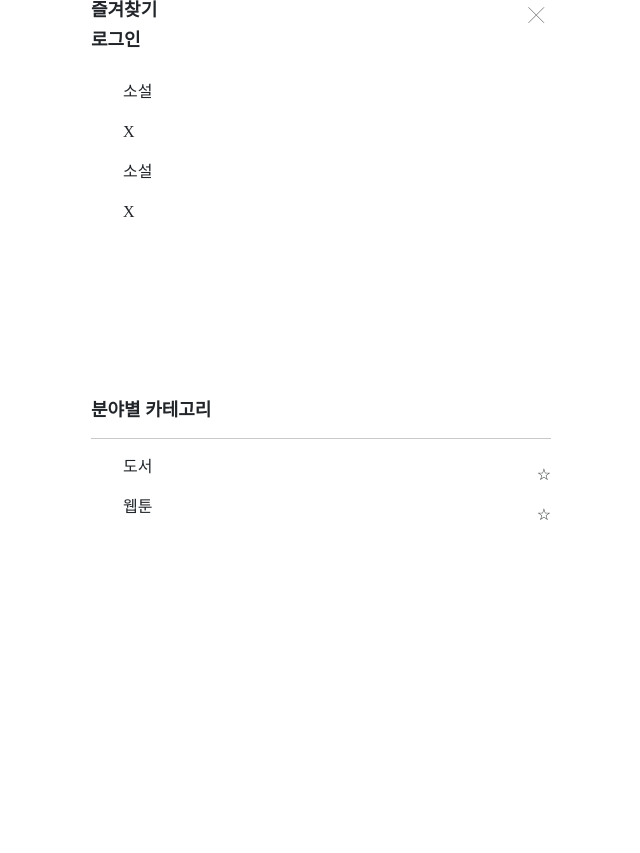
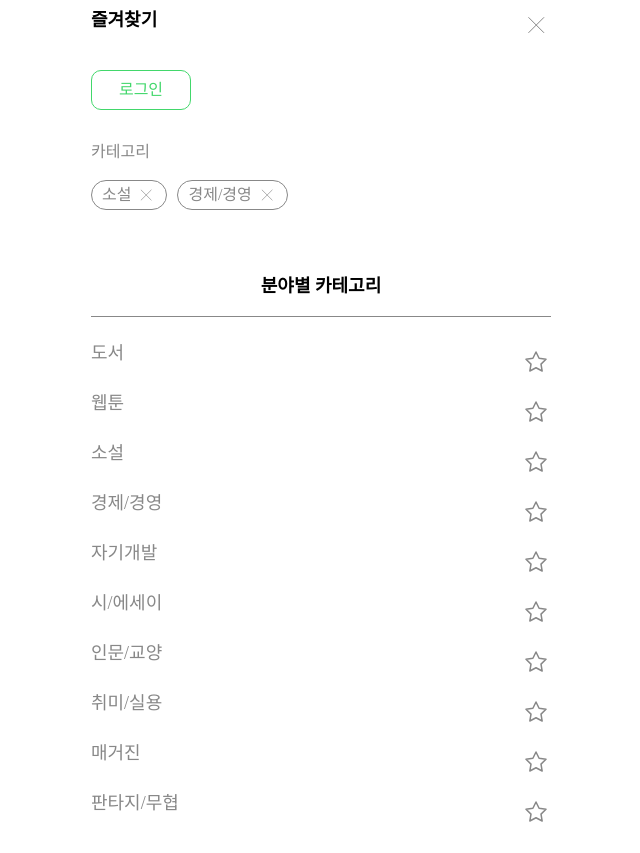
Before and after one commit to suhyang1166/GeulForest, a React (Create React App) app: page /webtoon in a window 1280 px wide. Both pictures are taken after a click on the element 852 px from the left and 25 px from the top of the page. Shown: the whole page, without its empty margins (319-959 px from the left). Before the commit the page ends 800 px from the top, so only its background shows below. Built offline with nearby package versions, Linux system fonts and the light colour scheme; no server answers.

Commit message:
feat: SideBar 스타일 완료

```diff
--- a/src/components/Btn/MainBtn.js
+++ b/src/components/Btn/MainBtn.js
@@ -5,12 +5,12 @@ import { Link } from "react-router-dom";
 const MainMenu = styled.div`
     position: absolute;
     top: 60px;
-  left: 20px;
     width: 100%;
     max-width: 500px;
     height: 25px;
     z-index: 11;
     display: flex;
+    padding-left: 20px;
     gap: 15px;
 `;
 
--- a/src/components/Header/SideBar.js
+++ b/src/components/Header/SideBar.js
@@ -1,9 +1,11 @@
-import React, { useState } from "react";
+import React from "react";
 import { styled } from "styled-components";
 import CLOSE from "../../assets/header/close.svg";
+import STAR from "../../assets/header/star.svg";
 
-const Container = styled.div`
-    position: fixed;
+const SlideBarWrap = styled.div`
+    position: absolute;
+    top: 0;
     width: 100%;
     max-width: 500px;
     height: 100%;
@@ -11,7 +13,7 @@ const Container = styled.div`
     flex-direction: column;
     justify-content: flex-start;
     align-items: center;
-    padding: 0 20px;
+    gap: 50px;
     background: #fff;
     z-index: 100;
 `;
@@ -19,79 +21,166 @@ const Container = styled.div`
 const UserWrap = styled.article`
     width: 100%;
     height: 100%;
+    padding: 0 20px;
 `;
 const List = styled.div`
     width: 100%;
+    height: 50px;
     display: flex;
     justify-content: space-between;
     align-items: center;
+    color: #888;
+    p {
+        font-size: 18px;
+    }
 `;
 
 const Title = styled.h1`
     font-size: 18px;
     font-weight: bold;
+    color: #000;
 `;
 
-const CloseBtn = styled.div`
+const Icon = styled.div`
     width: 30px;
     height: 30px;
-    background: url(${CLOSE});
+    background: url(${(props) => props.icon}) center/cover no-repeat;
+    cursor: pointer;
+`;
+const Icon02 = styled.div`
+    width: 20px;
+    height: 20px;
+    background: url(${(props) => props.icon}) center/cover no-repeat;
     cursor: pointer;
 `;
 
 const Log = styled.div`
     width: 140px;
     height: 50px;
+    margin: 20px 0;
 `;
 
-const LoginUser = styled.div``;
+const LoginUser = styled.div`
+    width: 100px;
+    height: 40px;
+    display: flex;
+    justify-content: center;
+    align-items: center;
+    border: 1px solid #42d76b;
+    border-radius: 10px;
+    color: #42d76b;
+    cursor: pointer;
+    transition: all 0.2s;
+    &:hover {
+        color: #fff;
+        background: #42d76b;
+    }
+`;
 
-const Category = styled.article`
+const AddStar = styled.div`
+    color: #888;
+`;
+
+const AddCategory = styled.ul`
     width: 100%;
     height: 100%;
+    display: flex;
+    padding: 0;
+    gap: 10px;
+`;
+
+const AddList = styled.li`
+    width: auto;
+    height: 30px;
+    display: flex;
+    justify-content: center;
+    align-items: center;
+    gap: 5px;
+    padding: 5px 10px;
+    border: 1px solid #888;
+    border-radius: 30px;
+    p {
+        width: auto;
+        height: 30px;
+        line-height: 30px;
+        margin: 0;
+    }
+`;
+const CategoryUl = styled.ul`
+    width: 100%;
+    height: auto;
+    display: flex;
+    flex-direction: column;
+    padding: 0;
+    padding-top: 20px;
+    margin-top: 10px;
+    border-top: 1px solid #888888;
+`;
+
+const CategoryWrap = styled.article`
+    width: 100%;
+    height: 100%;
+    display: flex;
+    flex-direction: column;
+    align-items: center;
+    padding: 0 20px;
+    background: #fff;
 `;
 
 const SideBar = ({ onClose }) => {
+    const categorys = [
+        "도서",
+        "웹툰",
+        "소설",
+        "경제/경영",
+        "자기개발",
+        "시/에세이",
+        "인문/교양",
+        "취미/실용",
+        "매거진",
+        "판타지/무협",
+    ];
+
     const handleClose = () => {
         onClose();
     };
 
     return (
-        <Container>
+        <SlideBarWrap>
             <UserWrap>
                 <List>
                     <Title>즐겨찾기</Title>
-                    <CloseBtn onClick={handleClose} />
+                    <Icon icon={CLOSE} onClick={handleClose} />
                 </List>
                 <Log>
-                    <Title>로그인</Title>
+                    <LoginUser>로그인</LoginUser>
                 </Log>
-                <ul>
-                    <li>
-                        <p>소설</p>
-                        <p>X</p>
-                    </li>
-                    <li>
-                        <p>소설</p>
-                        <p>X</p>
-                    </li>
-                </ul>
+                <AddStar>
+                    <p>카테고리</p>
+                    <AddCategory>
+                        <AddList>
+                            <p>소설</p>
+                            <Icon02 icon={CLOSE} onClick={handleClose} />
+                        </AddList>
+                        <AddList>
+                            <p>경제/경영</p>
+                            <Icon02 icon={CLOSE} onClick={handleClose} />
+                        </AddList>
+                    </AddCategory>
+                </AddStar>
             </UserWrap>
-            <Category>
+            <CategoryWrap>
                 <Title>분야별 카테고리</Title>
-                <hr />
-                <ul>
-                    <List>
-                        <p>도서</p>
-                        <div>☆</div>
-                    </List>
-                    <List>
-                        <p>웹툰</p>
-                        <div>☆</div>
-                    </List>
-                </ul>
-            </Category>
-        </Container>
+                <CategoryUl>
+                    {categorys.map((category) => (
+                        <List>
+                            <p>{category}</p>
+                            <Icon icon={STAR}></Icon>
+                        </List>
+                    ))}
+                </CategoryUl>
+            </CategoryWrap>
+        </SlideBarWrap>
     );
 };
 
```
Also changed, not shown: src/App.js (indentation only), src/assets/header/star.svg (added), src/components/Footer/Footer.js (indentation only), src/pages/Main/MainBook/MainBook.js (indentation only). Lines whose indentation alone changed are shown as unchanged.
